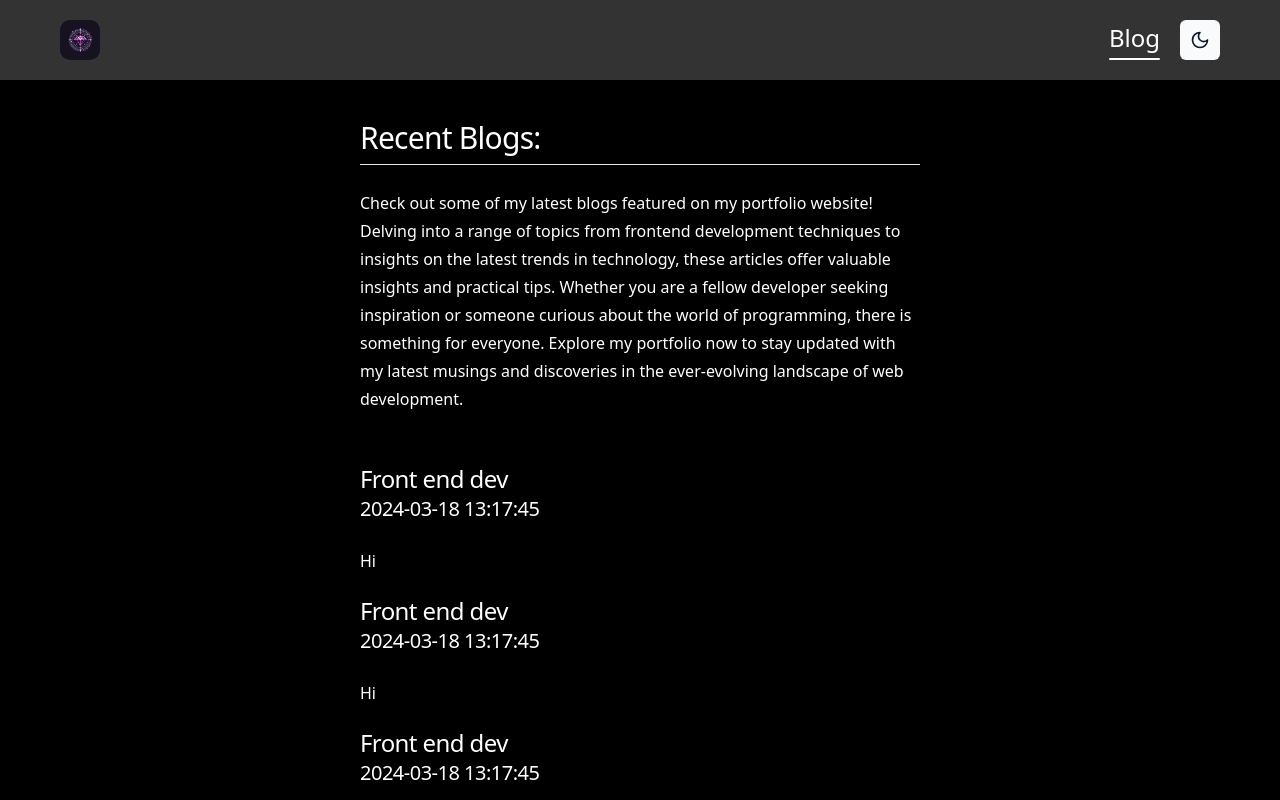
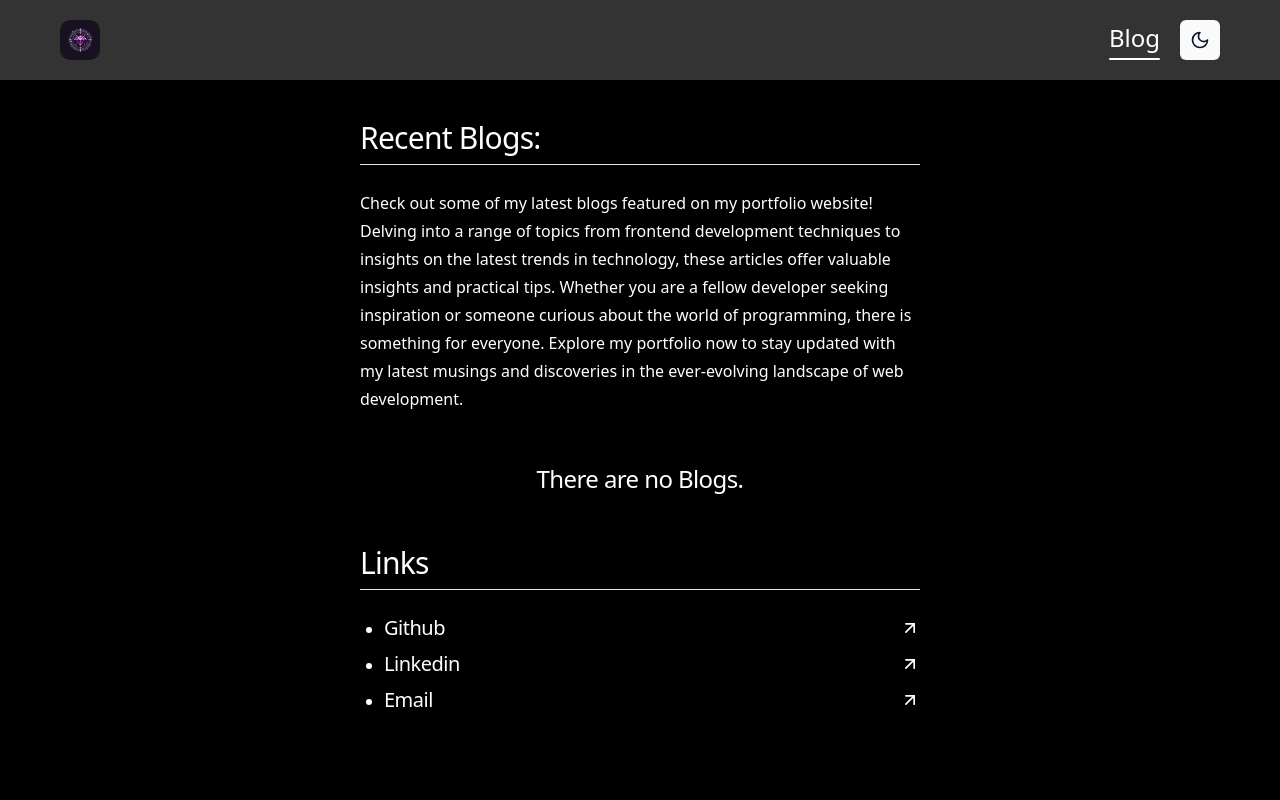
Before and after one commit to tasha-dev/portfolio, a Next.js app: page /blog in a window 1280 px wide. Shown: the top 800 px of the page. Built offline with nearby package versions, Linux system fonts and the light colour scheme.

Commit message:
added single blog page

```diff
--- a/app/blog/[blogName]/page.tsx
+++ b/app/blog/[blogName]/page.tsx
@@ -0,0 +1,43 @@
+// Codes by mahdi tasha
+// Importing part
+import {ReactNode} from "react";
+import {blogType} from "@/types/blog";
+import Page from '@/component/page';
+import Profile from '@/component/ui/profile';
+import profileImage from "@/images/profile.jpg";
+import Title from "@/component/ui/title";
+import Paragraph from "@/component/ui/paragraph";
+import {formatISO9075} from "date-fns";
+
+// Defining metadata of page
+export const metadata = {title: 'Blog'}
+
+// Creating and exporting blog pages as default
+export default function BlogPages():ReactNode {
+    // Defining dummy data
+    const data:blogType = {
+        content: 'Hello',
+        title: 'asdasd',
+        date: '2024-03-18T13:17:45.999Z'
+    }
+
+    // Returning JSX
+    return (
+        <Page>
+            <Profile
+                img={profileImage.src}
+                name={'Mahdi Tasha'}
+                role={'Passionate Front End Developer'}
+                link={[{
+                    link: 'https://github.com/tasha-dev/',
+                    title: 'Github'
+                }]}
+            />
+            <div className={'my-[50px]'}>
+                <Title tier={1}>{data.title}</Title>
+                <Title tier={4}>{formatISO9075(new Date(data.date))}</Title>
+            </div>
+            <Paragraph>{data.content}</Paragraph>
+        </Page>
+    );
+}
--- a/app/blog/page.tsx
+++ b/app/blog/page.tsx
@@ -5,27 +5,15 @@ import Page from "@/component/page";
 import Title from "@/component/ui/title";
 import Paragraph from "@/component/ui/paragraph";
 import Blog from "@/component/blog";
+import {blogType} from "@/types/blog";
+
+// Defining metadata of page
+export const metadata = {title: 'Blog'}
 
 // Creating and exporting blog page as default
 export default function BlogPage():ReactNode {
     // Defining some dummy data
-    const data = [{
-        title: 'Front end dev',
-        date: '2024-03-18T13:17:45.999Z',
-        content: 'Hi'
-    },{
-        title: 'Front end dev',
-        date: '2024-03-18T13:17:45.999Z',
-        content: 'Hi'
-    },{
-        title: 'Front end dev',
-        date: '2024-03-18T13:17:45.999Z',
-        content: 'Hi'
-    },{
-        title: 'Front end dev',
-        date: '2024-03-18T13:17:45.999Z',
-        content: 'Hi'
-    }];
+    const data:blogType[] | [] = [];
 
     // Returning JSX
     return (
@@ -34,6 +22,9 @@ export default function BlogPage():ReactNode {
                 <Title tier={2}>Recent Blogs:</Title>
                 <Paragraph>Check out some of my latest blogs featured on my portfolio website! Delving into a range of topics from frontend development techniques to insights on the latest trends in technology, these articles offer valuable insights and practical tips. Whether you are a fellow developer seeking inspiration or someone curious about the world of programming, there is something for everyone. Explore my portfolio now to stay updated with my latest musings and discoveries in the ever-evolving landscape of web development.</Paragraph>
             </div>
+            {
+                (data.length !== 0)
+                    ? (
                         <ul className={'flex flex-col gap-[20px]'}>
                             {
                                 data.slice(0, 4).map((item, index) => (
@@ -46,6 +37,8 @@ export default function BlogPage():ReactNode {
                                 ))
                             }
                         </ul>
+                    ) : <Title className={'text-center'} tier={3}>There are no Blogs.</Title>
+            }
         </Page>
     );
 }
--- a/app/not-found.tsx
+++ b/app/not-found.tsx
@@ -3,13 +3,23 @@
 import {ReactNode} from "react";
 import Title from "@/component/ui/title";
 import Page from "@/component/page";
+import {Button} from "@/component/ui/button";
+import Link from 'next/link';
+
+// Defining metadata of page
+export const metadata = {title: 'Not Found'}
 
 // Creating and exporting 404 page as default
 export default function NotFoundPage():ReactNode {
     // Returning JSX
     return (
         <Page>
-            <Title tier={1} className={'text-center'}>The Page your Looking for, Is Not Found.</Title>
+            <Title tier={1} className={'text-center mb-[20px]'}>The Page your Looking for, Is Not Found.</Title>
+            <div className={'flex items-center justify-center'}>
+                <Link href={'/'}>
+                    <Button>Return To Home</Button>
+                </Link>
+            </div>
         </Page>
     );
 }
--- /dev/null
+++ b/types/blog.ts
@@ -0,0 +1,7 @@
+// Codes by mahdi tasha
+// Defining and exporting type of blogs
+export interface blogType {
+    title: string;
+    content: string;
+    date: string;
+}
```
Lines whose indentation alone changed are shown as unchanged.
